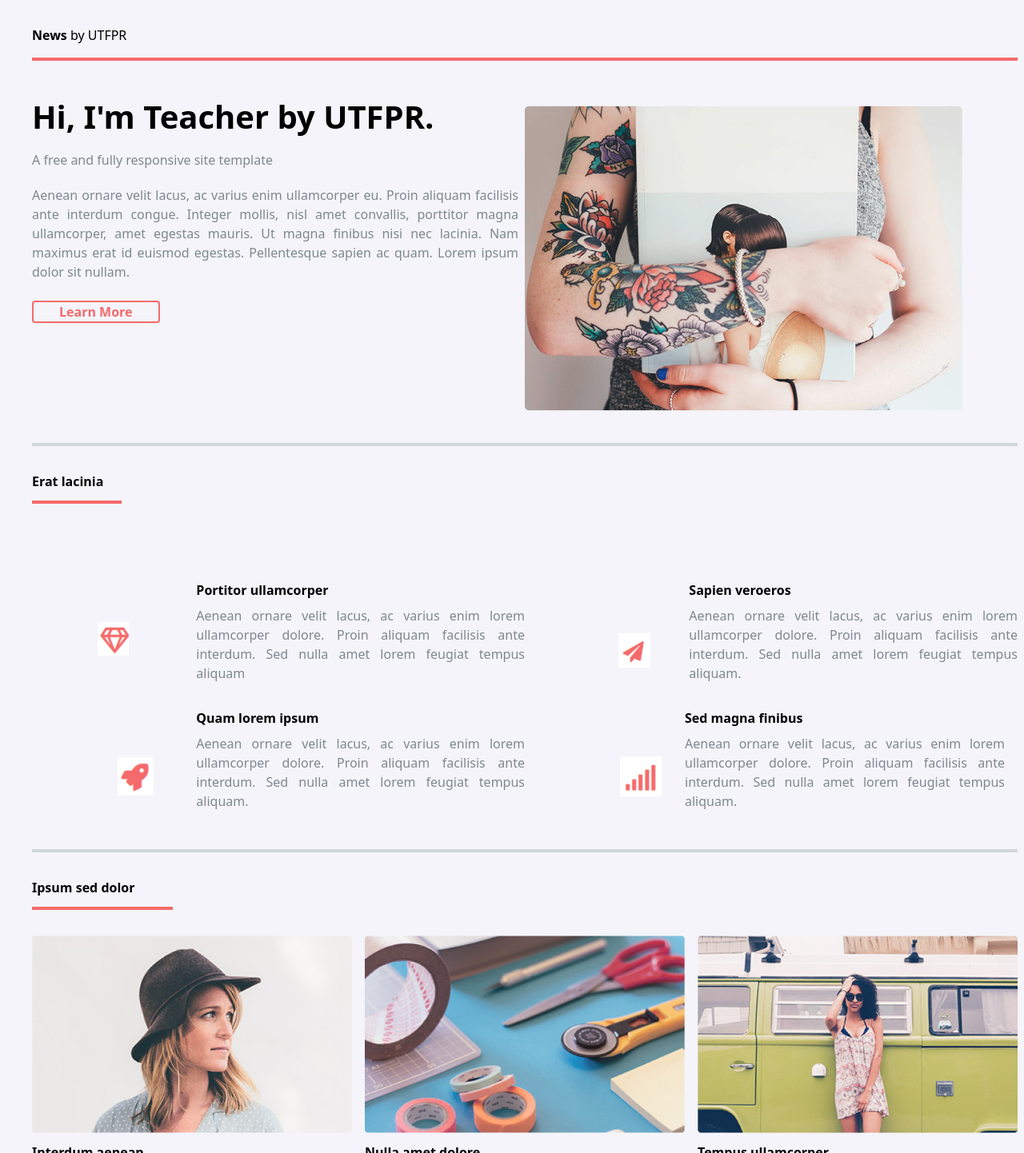
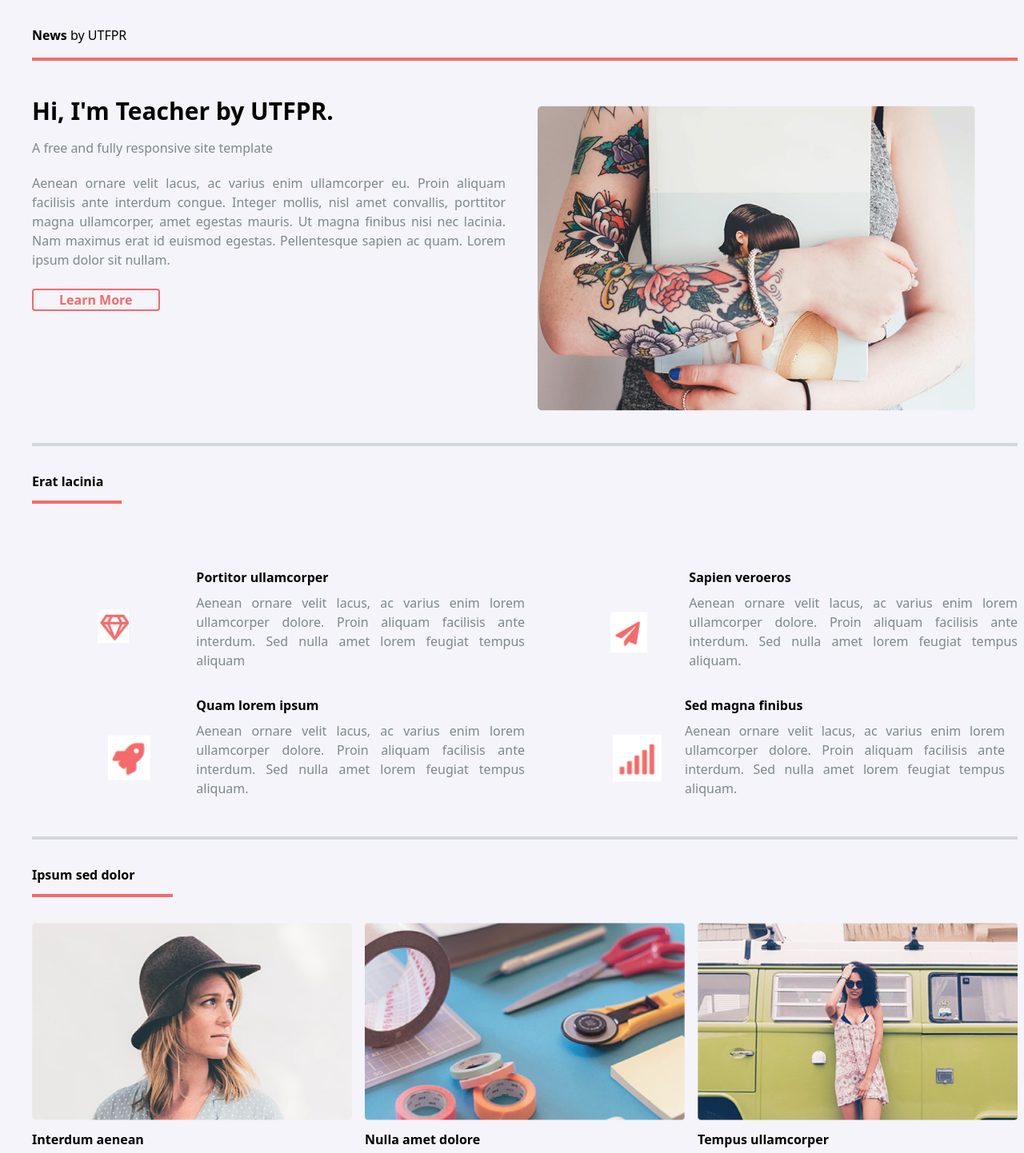
Before and after one commit to NJF289/prova1, a Next.js app: page / in a window 1280 px wide. Shown: the top 1442 px of the page at 80% size. Built offline with nearby package versions, Linux system fonts and the light colour scheme.

Commit message:
fix:Bannerend

```diff
--- a/app/components/Banner.tsx
+++ b/app/components/Banner.tsx
@@ -1,13 +1,13 @@
     export default function Banner() {
         return (
-            <div className="flex flex-col-reverse mt-4 border-t-4 border-[#F56A6A] grid-cols-2 md:grid">
+            <div className="flex flex-col-reverse mt-4 border-t-4 border-[#F56A6A] grid-cols-2 md:grid gap-8">
                 <div className="md:mr-2">
-                    <h1 className=" text-[20px] font-bold mt-10 md:text-[40px]">Hi, I'm Teacher by UTFPR.</h1>
+                    <h1 className=" text-[20px] font-bold mt-10 md:text-[30px]">Hi, I'm Teacher by UTFPR.</h1>
                     <h3 className="text-[#7F888F] invisible md:visible md:mt-3">A free and fully responsive site template</h3>
                     <p className="text-[#7F888F] md:mt-5">Aenean ornare velit lacus, ac varius enim ullamcorper eu. Proin aliquam facilisis ante interdum congue. Integer mollis, nisl amet convallis, porttitor magna ullamcorper, amet egestas mauris. Ut magna finibus nisi nec lacinia. Nam maximus erat id euismod egestas. Pellentesque sapien ac quam. Lorem ipsum dolor sit nullam.</p>
                     <button className="btn mt-6 invisible md:visible md:border-2 md:border-[#F56A6A] md:rounded-[4px] md:text-[#F56A6A] font-bold"><a className="m-8">Learn More</a></button>
                 </div>
-                <div className="w-full h-auto mt-14 dl-3"><img src="/img/pic10.png" alt="" /></div>
+                <div className="flex mt-14 dl-3"><img src="/img/pic10.png" alt="" /></div>
             </div>
 
         )
--- a/app/components/Content.tsx
+++ b/app/components/Content.tsx
@@ -3,35 +3,35 @@ export default function Content() {
         <div className="mt-10 border-t-4 border-[#D2D7D9] ">
             <p className="font-bold text-left mt-8">Erat lacinia</p>
             <p className="mt-3 border-t-4 border-[#F56A6A] max-w-28"></p>
-            <div className=" grid-cols-2 md:grid md:mt-16">
+            <div className=" grid-cols-2 md:grid md:mt-12">
 
-            <div className="text-justify mt-8 grid-cols-3 md:grid">
-                <div className="max-w-28 place-self-end mr-7 "> <img src="/img/spannn.png" alt="" /></div>
-                <div className="col-span-2">
+            <div className="text-justify mt-8 grid-cols-5 md:grid lg:grid-cols-3 ">
+                <div className="col-span-2 max-w-28 place-self-end mr-7 lg:col-span-1 "> <img src="/img/spannn.png" alt="" /></div>
+                <div className="col-span-3 lg:col-span-2">
                 <h1 className="font-bold">Portitor ullamcorper</h1>
                 <p className="mt-2 text-[#7F888F] ">Aenean ornare velit lacus, ac varius enim lorem ullamcorper dolore. Proin aliquam facilisis ante interdum. Sed nulla amet lorem feugiat tempus aliquam</p>
                     </div>
                     </div>
 
-                <div className="text-justify mt-8 grid-cols-3 md:grid">
-                <div className="max-w-24 place-self-end md:mr-7"> <img src="/img/span1.png" alt="" /></div>
-                <div className="col-span-2">
+                <div className="text-justify mt-8 grid-cols-5 md:grid lg:grid-cols-3 ">
+                <div className="col-span-2 max-w-28 place-self-end md:mr-7 lg:col-span-1"> <img src="/img/span1.png" alt="" /></div>
+                <div className="col-span-3 lg:col-span-2">
                 <h1 className="font-bold">Sapien veroeros</h1>
                 <p className="mt-2 text-[#7F888F]">Aenean ornare velit lacus, ac varius enim lorem ullamcorper dolore. Proin aliquam facilisis ante interdum. Sed nulla amet lorem feugiat tempus aliquam.</p>
                     </div>
                     </div>
 
-                <div className="text-justify mt-8 grid-cols-3 md:grid">
-                <div className="max-w-24 place-self-end md:mr-7"> <img src="/img/span2.png" alt="" /></div>
-                <div className="col-span-2">
+                <div className="text-justify mt-8 grid-cols-5 md:grid lg:grid-cols-3">
+                <div className="col-span-2 max-w-28 place-self-end md:mr-7 lg:col-span-1"> <img src="/img/span2.png" alt="" /></div>
+                <div className="col-span-3 lg:col-span-2">
                 <h1 className="font-bold">Quam lorem ipsum</h1>
                 <p className="mt-2 text-[#7F888F]">Aenean ornare velit lacus, ac varius enim lorem ullamcorper dolore. Proin aliquam facilisis ante interdum. Sed nulla amet lorem feugiat tempus aliquam.</p>
                     </div>
                     </div>
 
-                <div className="text-justify mt-8 mr-4 grid-cols-3 md:grid">
-                <div className="max-w-24 md:place-self-end md:mr-7"> <img src="/img/span3.png" alt="" /></div>
-                <div className="col-span-2">
+                <div className="text-justify mt-8 mr-4 grid-cols-5 md:grid lg:grid-cols-3">
+                <div className="col-span-2 max-w-28 md:place-self-end md:mr-7 lg:col-span-1"> <img src="/img/span3.png" alt="" /></div>
+                <div className="col-span-3 lg:col-span-2">
                 <h1 className="font-bold">Sed magna finibus</h1>
                 <p className=" mt-2 text-[#7F888F]">Aenean ornare velit lacus, ac varius enim lorem ullamcorper dolore. Proin aliquam facilisis ante interdum. Sed nulla amet lorem feugiat tempus aliquam.</p>
                     </div>
```
